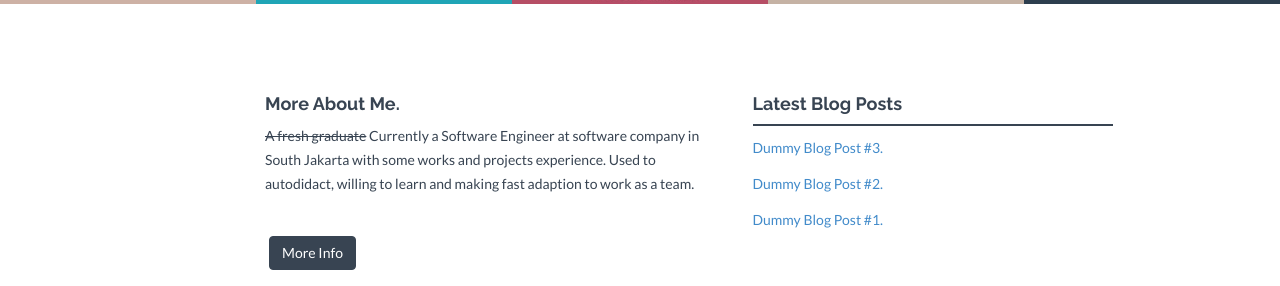
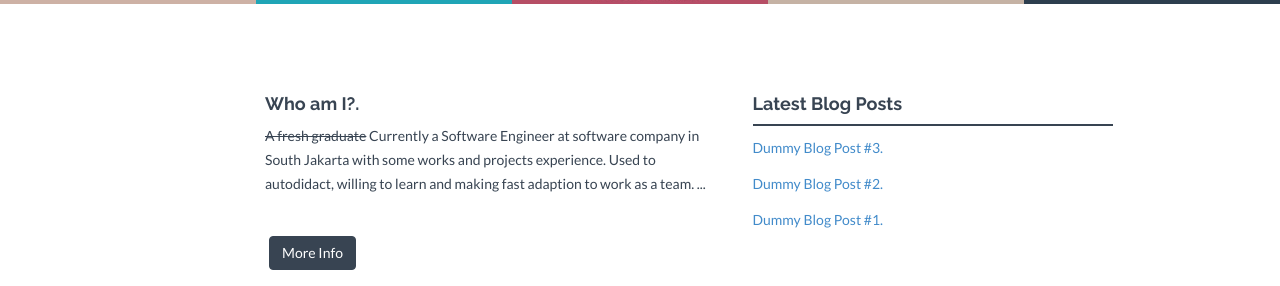
Before and after one commit to adifahmi/adifahmi.github.io, a Jekyll site: the page built from index.html, in a window 1280 px wide and 900 px high, scrolled down 1137 px. Shown: the part 167-453 px from the top of the window. Built offline with Jekyll 4.4.1, drawn with Linux system fonts in a browser that asks for light colours; nearby versions of some CDN libraries.

Commit message:
Testing truncatewords.

```diff
--- a/index.html
+++ b/index.html
@@ -34,8 +34,8 @@
 <div class="container mtb">
     <div class="row">
         <div class="col-lg-5 col-lg-offset-2">
-            <h4>More About Me.</h4>
-            <p>{{ site.about_author }}</p>
+            <h4>Who am I?.</h4>
+            <p>{{ site.about_author | truncatewords: 50}} ...</p>
             <p><br/><a href="{{ "/about/" | prepend: site.baseurl }}" class="btn btn-theme">More Info</a></p>
         </div>
 
```
